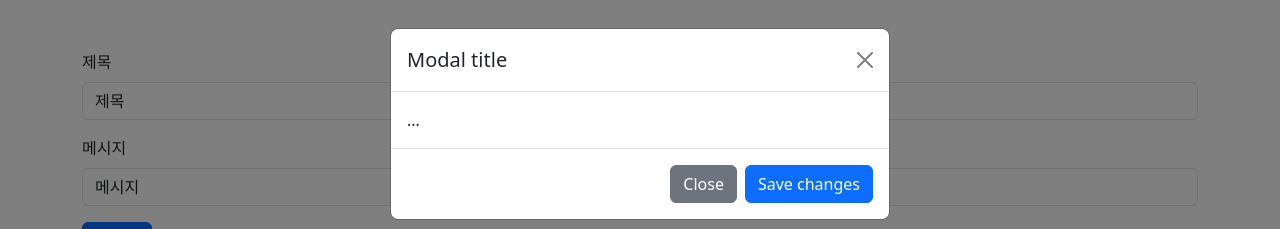
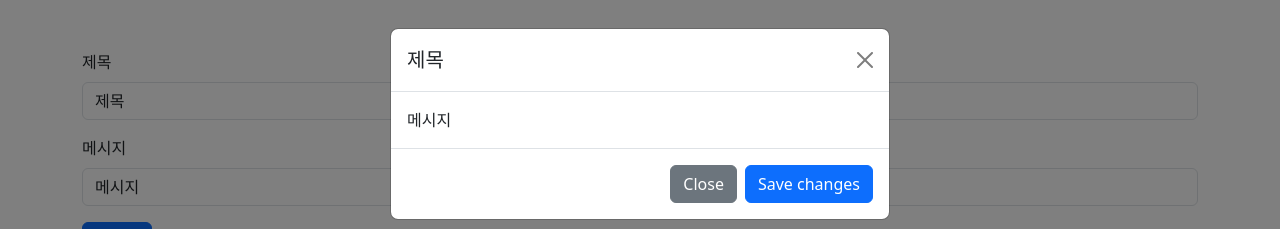
Before and after one commit to lsmin-sk/sk-words-09387, a Vue app: page /test in a window 1280 px wide. Both pictures are taken after a click on the button "팝업창". Shown: the top 229 px of the page. Built offline with nearby package versions, Linux system fonts and the light colour scheme.

Commit message:
제목, 메시지 전달

```diff
--- a/src/components/MessagePopup.vue
+++ b/src/components/MessagePopup.vue
@@ -10,11 +10,11 @@
         <div class="modal-dialog">
             <div class="modal-content">
                 <div class="modal-header">
-                    <h1 class="modal-title fs-5" id="exampleModalLabel">Modal title</h1>
+                    <h1 class="modal-title fs-5" id="exampleModalLabel">{{ title }}</h1>
                     <button type="button" class="btn-close" data-bs-dismiss="modal" aria-label="Close"></button>
                 </div>
                 <div class="modal-body">
-                    ...
+                    {{ message }}
                 </div>
                 <div class="modal-footer">
                     <button type="button" class="btn btn-secondary" data-bs-dismiss="modal">Close</button>
@@ -34,10 +34,14 @@ export default {
                 id: COMPONENT,
                 target: "#" + COMPONENT,
             },
+            title: null,
+            message: null,
         };
     },
     methods: {
-        show() {
+        show(title, message) {
+            this.title = title;
+            this.message = message;
             this.$refs[this.component.id].click();
         },
     },
--- a/src/views/AboutTest.vue
+++ b/src/views/AboutTest.vue
@@ -29,7 +29,7 @@ export default {
     },
     methods: {
         openModal() {
-            this.$refs.MessagePopup.show();
+            this.$refs.MessagePopup.show(this.modalTitle, this.modalMessage);
         },
     },
 };
```
